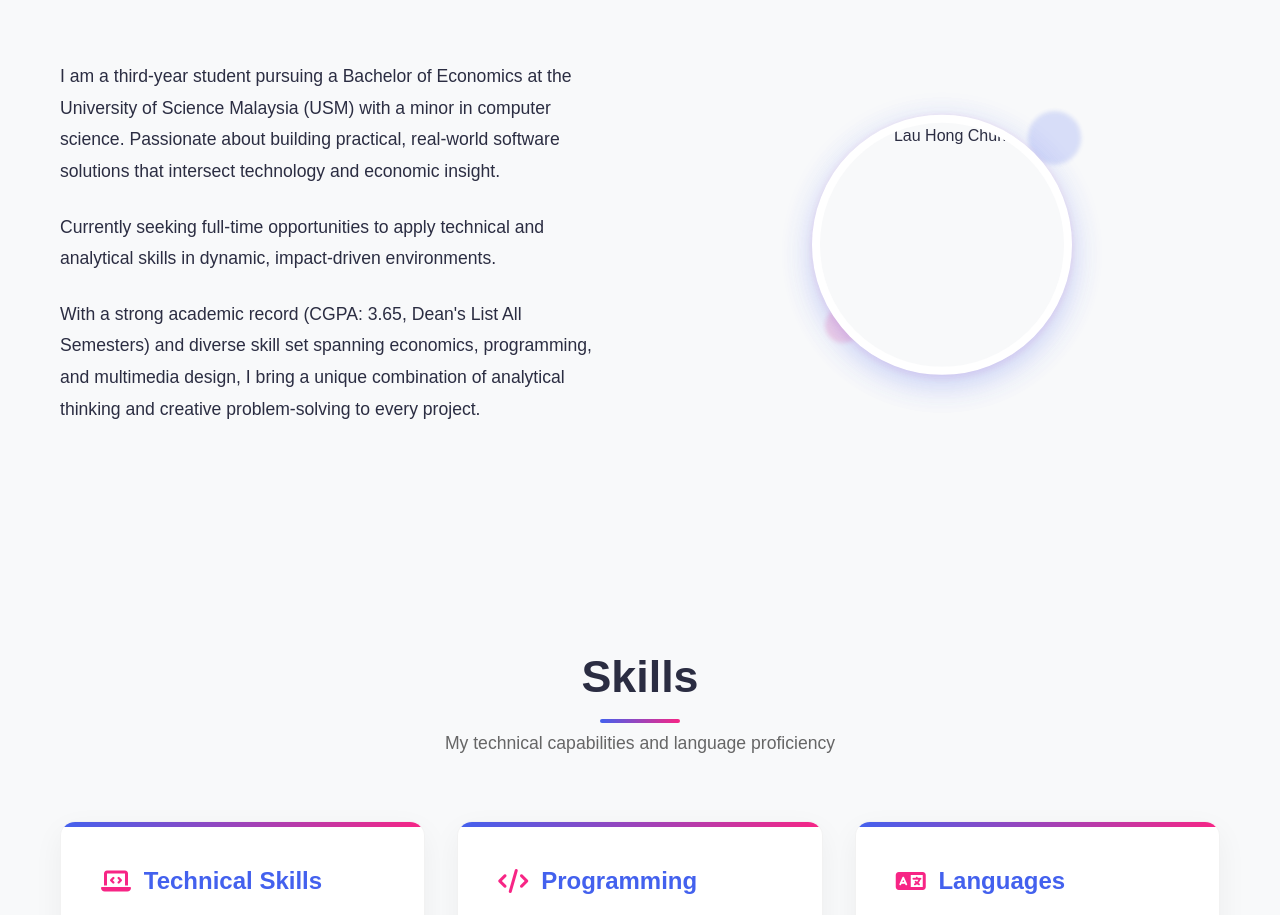
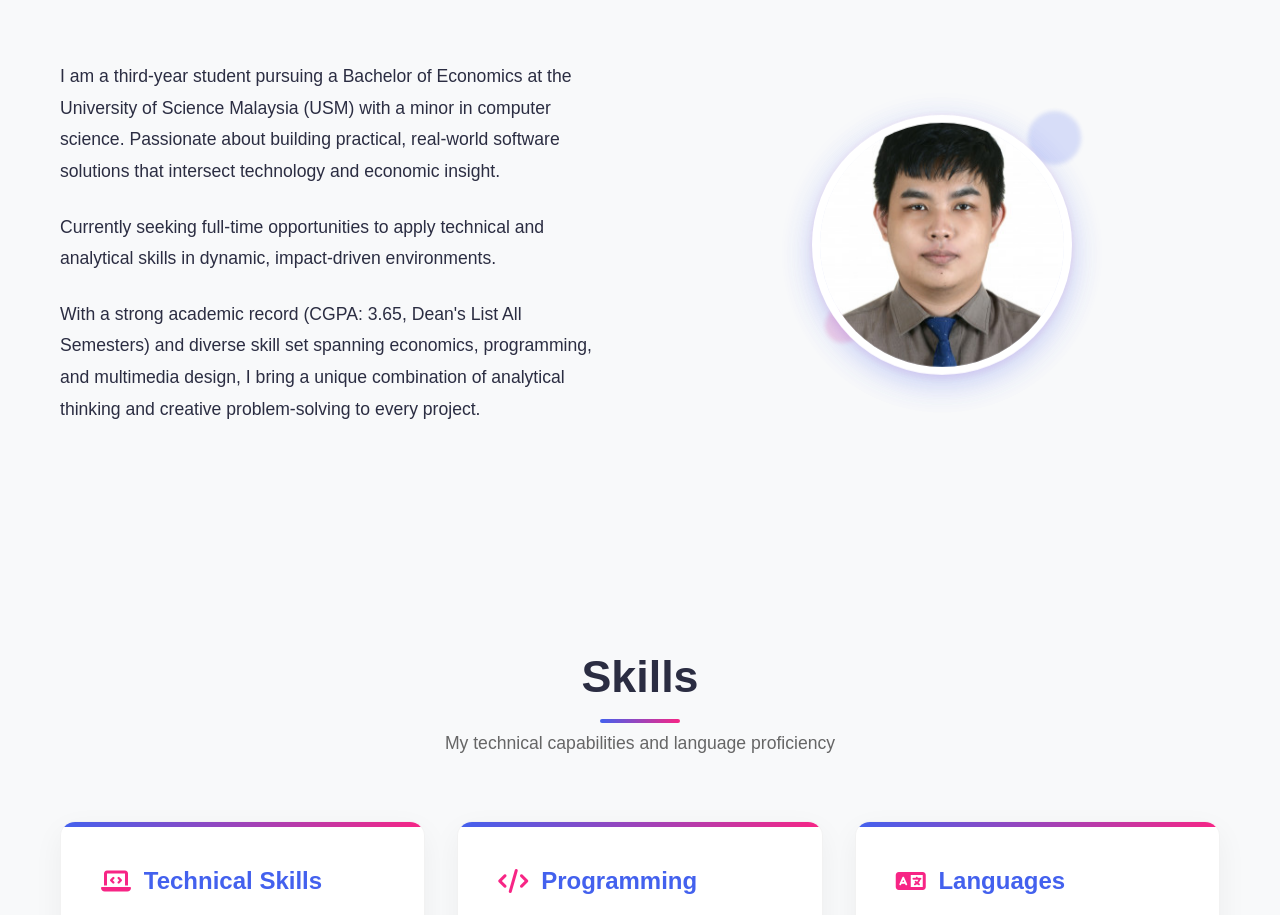
Before and after one commit to andyandyandyandyandy898888/Resume, a plain HTML site: page index.html in a window 1280 px wide. Shown: the part 1093-2008 px from the top of the page. Drawn offline with Linux system fonts and the light colour scheme; the site is published under a folder, as on GitHub Pages, so addresses that start at the root find nothing.

Commit message:
Update index.html

```diff
--- a/index.html
+++ b/index.html
@@ -1504,7 +1504,7 @@ body.dark-mode #darkModeToggle {
         </div>
         <div class="about-image">
             <div class="profile-pic-wrapper large">
-                <img src="/my-portfolio/src/myPhoto.jpg" alt="Lau Hong Chun" class="profile-pic-animated">
+                <img src="myPhoto.jpg" alt="Lau Hong Chun" class="profile-pic-animated">
                 <div class="profile-pic-glow"></div>
                 <div class="profile-pic-shape shape1"></div>
                 <div class="profile-pic-shape shape2"></div>
```
